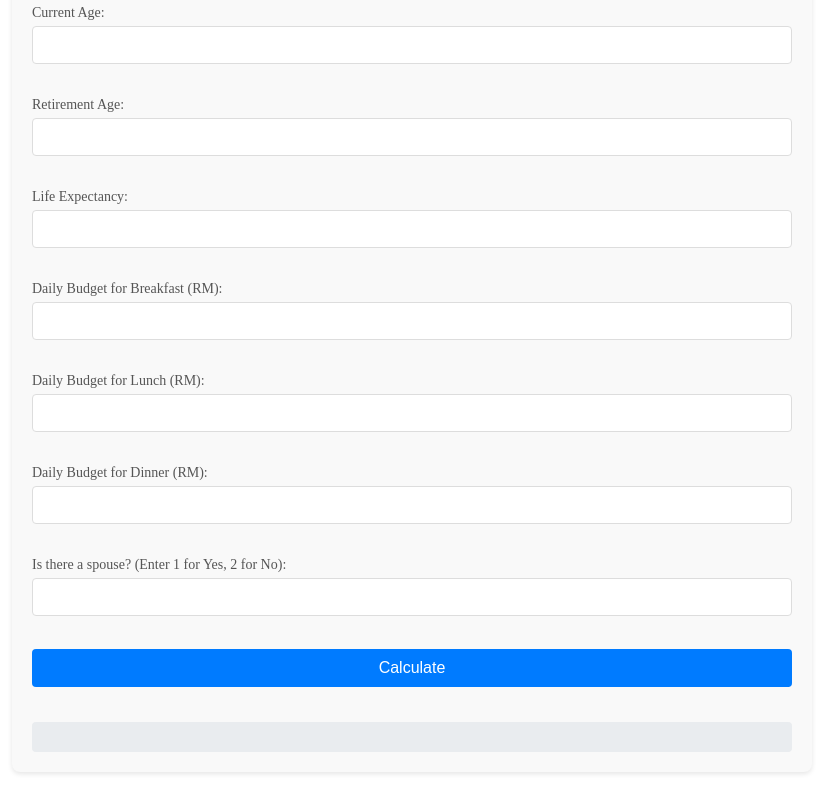
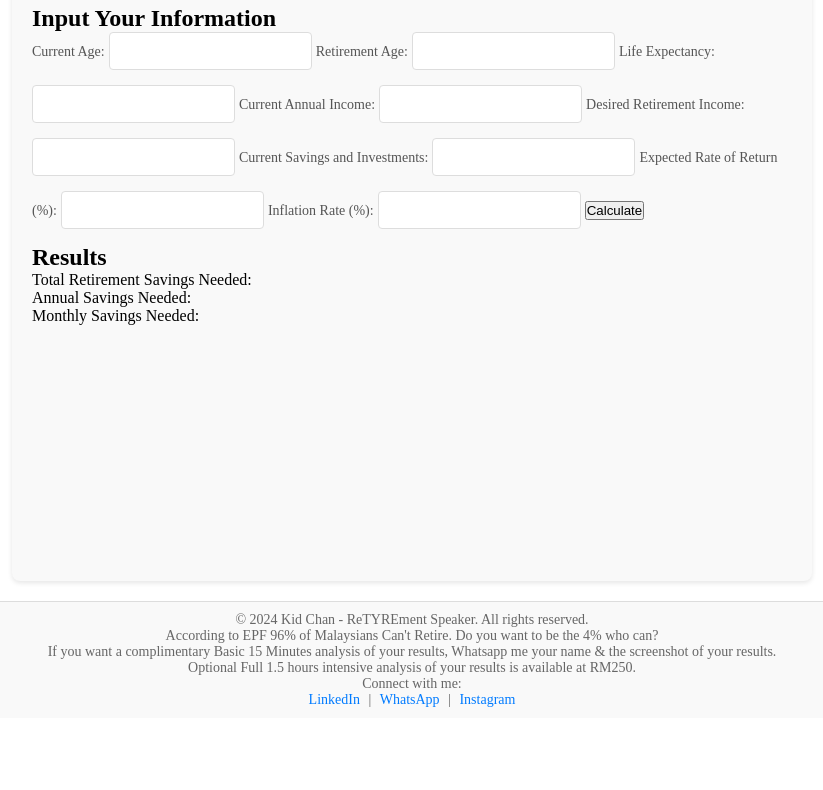
Before and after one commit to iamkidchan/3-meals-a-day-calculator, a plain HTML site: page index.html in a window 1280 px wide. Shown: the part 82-872 px from the top of the page, without its empty margins (228-1051 px from the left). After the commit the page ends 800 px from the top, so only its background shows below. Drawn offline with Linux system fonts and the light colour scheme.

Commit message:
Update index.html

```diff
--- a/index.html
+++ b/index.html
@@ -3,38 +3,42 @@
 <head>
     <meta charset="UTF-8">
     <meta name="viewport" content="width=device-width, initial-scale=1.0">
-    <title>3 Meals a Day for Retirement Calculator</title>
+    <title>Retirement Savings Calculator</title>
     <link rel="stylesheet" href="styles.css">
 </head>
 <body>
     <div class="container">
-        <h1>3 Meals a Day for Retirement Calculator</h1>
-        <form id="calculator-form">
-            <label for="current_age">Current Age:</label>
-            <input type="number" id="current_age" name="current_age" required><br>
-
-            <label for="retirement_age">Retirement Age:</label>
-            <input type="number" id="retirement_age" name="retirement_age" required><br>
-
-            <label for="life_expectancy">Life Expectancy:</label>
-            <input type="number" id="life_expectancy" name="life_expectancy" required><br>
-
-            <label for="daily_breakfast">Daily Budget for Breakfast (RM):</label>
-            <input type="number" step="0.01" id="daily_breakfast" name="daily_breakfast" required><br>
-
-            <label for="daily_lunch">Daily Budget for Lunch (RM):</label>
-            <input type="number" step="0.01" id="daily_lunch" name="daily_lunch" required><br>
-
-            <label for="daily_dinner">Daily Budget for Dinner (RM):</label>
-            <input type="number" step="0.01" id="daily_dinner" name="daily_dinner" required><br>
-
-            <label for="spouse">Is there a spouse? (Enter 1 for Yes, 2 for No):</label>
-            <input type="number" id="spouse" name="spouse" min="1" max="2" required><br>
-
-            <input type="submit" value="Calculate">
-        </form>
-        <div id="results" class="results"></div>
+        <h1>Retirement Savings Calculator</h1>
+        <div class="input-section">
+            <h2>Input Your Information</h2>
+            <label for="currentAge">Current Age:</label>
+            <input type="number" id="currentAge" required>
+            <label for="retirementAge">Retirement Age:</label>
+            <input type="number" id="retirementAge" required>
+            <label for="lifeExpectancy">Life Expectancy:</label>
+            <input type="number" id="lifeExpectancy" required>
+            <label for="currentIncome">Current Annual Income:</label>
+            <input type="number" id="currentIncome" required>
+            <label for="desiredIncome">Desired Retirement Income:</label>
+            <input type="number" id="desiredIncome" required>
+            <label for="currentSavings">Current Savings and Investments:</label>
+            <input type="number" id="currentSavings" required>
+            <label for="returnRate">Expected Rate of Return (%):</label>
+            <input type="number" id="returnRate" step="0.1" required>
+            <label for="inflationRate">Inflation Rate (%):</label>
+            <input type="number" id="inflationRate" step="0.1" required>
+            <button onclick="calculateRetirement()">Calculate</button>
+        </div>
+        <div class="output-section">
+            <h2>Results</h2>
+            <p>Total Retirement Savings Needed: <span id="totalSavings"></span></p>
+            <p>Annual Savings Needed: <span id="annualSavings"></span></p>
+            <p>Monthly Savings Needed: <span id="monthlySavings"></span></p>
+        </div>
     </div>
+    <script src="script.js"></script>
+</body>
+</html>
     <footer class="footer">
         <p>© 2024 Kid Chan - ReTYREment Speaker. All rights reserved.</p>
 <p>According to EPF 96% of Malaysians Can't Retire. Do you want to be the 4% who can?</p>
```
